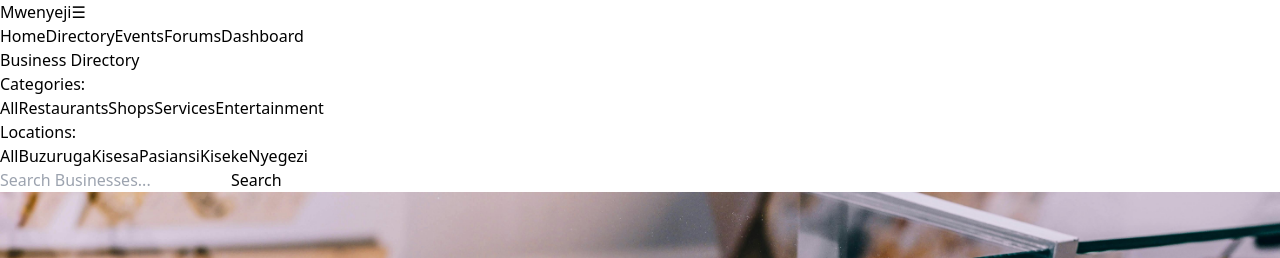
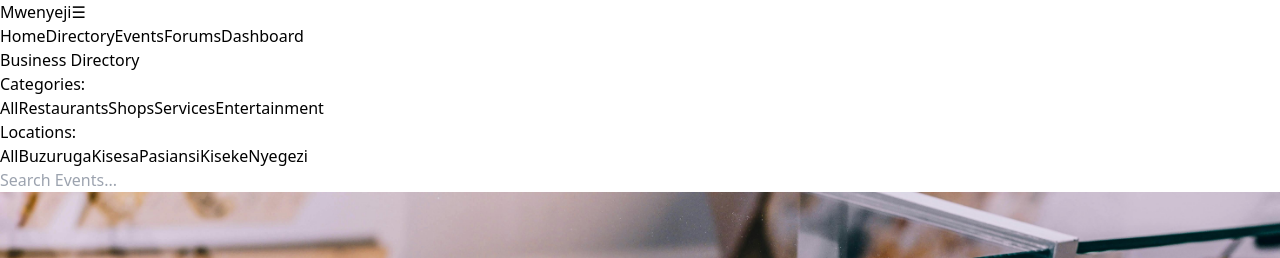
Before and after one commit to BenedictJoachim/mwenyeji-link, a React (Vite) app: page /directory in a window 1280 px wide. Shown: the top 258 px of the page. Built offline with nearby package versions, Linux system fonts and the light colour scheme.

Commit message:
BusinessDirectory: Improving the search bar look and feel

```diff
--- a/src/pages/BusinessDirectory.jsx
+++ b/src/pages/BusinessDirectory.jsx
@@ -48,19 +48,24 @@ const BusinessDirectory = () => {
               ))}
           </div>
         </div>
-        <form onSubmit={handleSearchSubmit} className="flex items-center">
+      </nav>
+      <div className="flex justify-center mb-4">
+          <div className='flex items-center px-2 py-2 w-full md:w-1/2 lg:w-1/3 shadow-lg shadow-inner rounded-full'>
           <input
             type="text"
             value={searchTerm}
             onChange={handleSearchChange}
-            placeholder="Search Businesses..."
-            className="p-2 border rounded-lg outline-blue-100"
+            placeholder="Search Events..."
+            className="grow p-2 outline-0"
           />
-          <button type="submit" className="ml-2 p-2 bg-blue-600 text-white rounded-lg">
-            Search
+          <button onClick={handleSearchSubmit} className="ml-2 p-2 text-blue-300 rounded-lg">
+            <svg xmlns="http://www.w3.org/2000/svg" className="h-6 w-6" fill="none" viewBox="0 0 24 24" stroke="currentColor">
+              <path strokeLinecap="round" strokeLinejoin="round" strokeWidth="2" d="M21 21l-4.35-4.35M16.65 16.65A7.5 7.5 0 1110.5 3.5a7.5 7.5 0 016.15 13.15z" />
+            </svg>
           </button>
-        </form>
-      </nav>
+          </div>
+        </div>
+
       <div className="grid grid-cols-1 md:grid-cols-2 lg:grid-cols-3 gap-4">
         {filteredBusinesses.map(business => (
           <BusinessCard key={business.id} business={business} />
```
